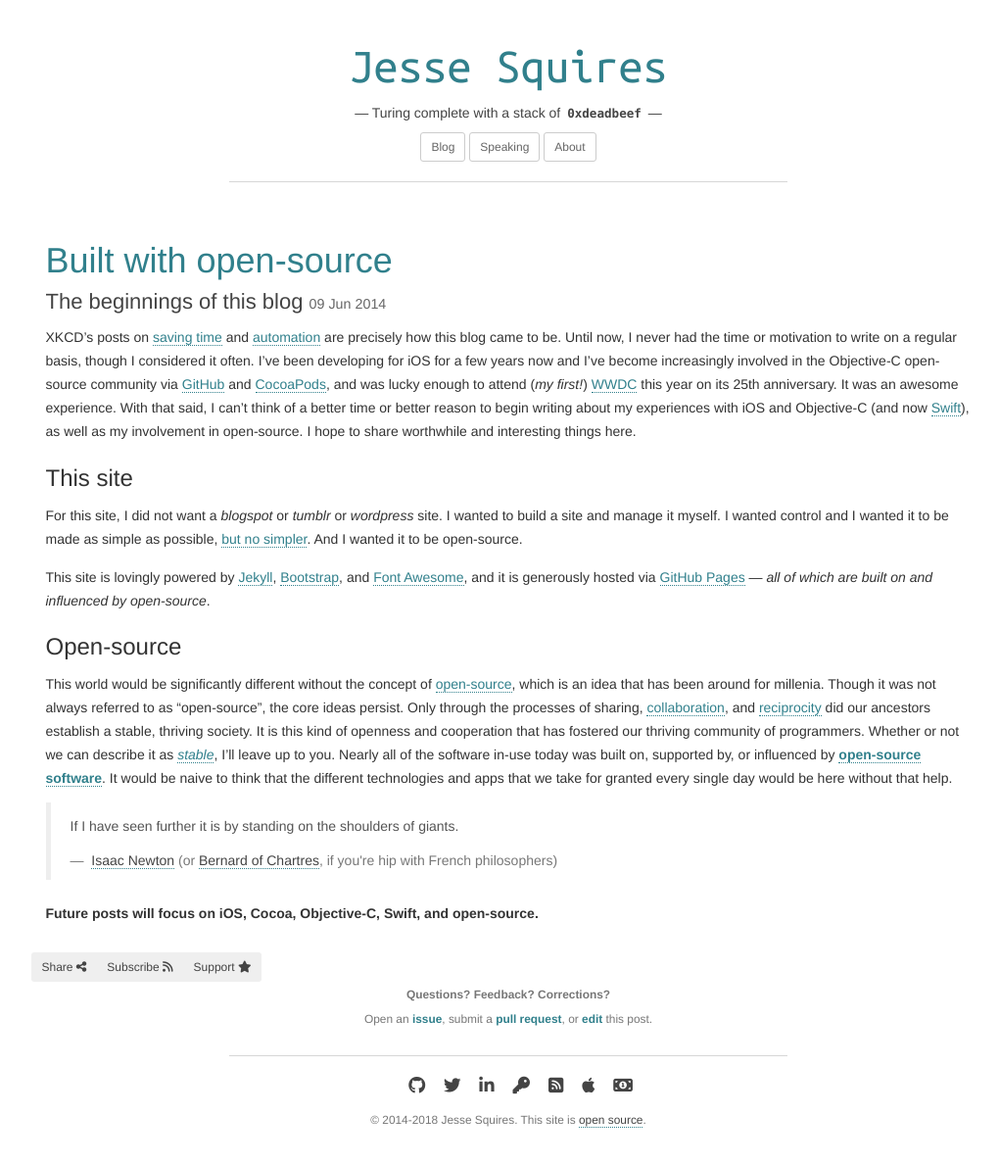
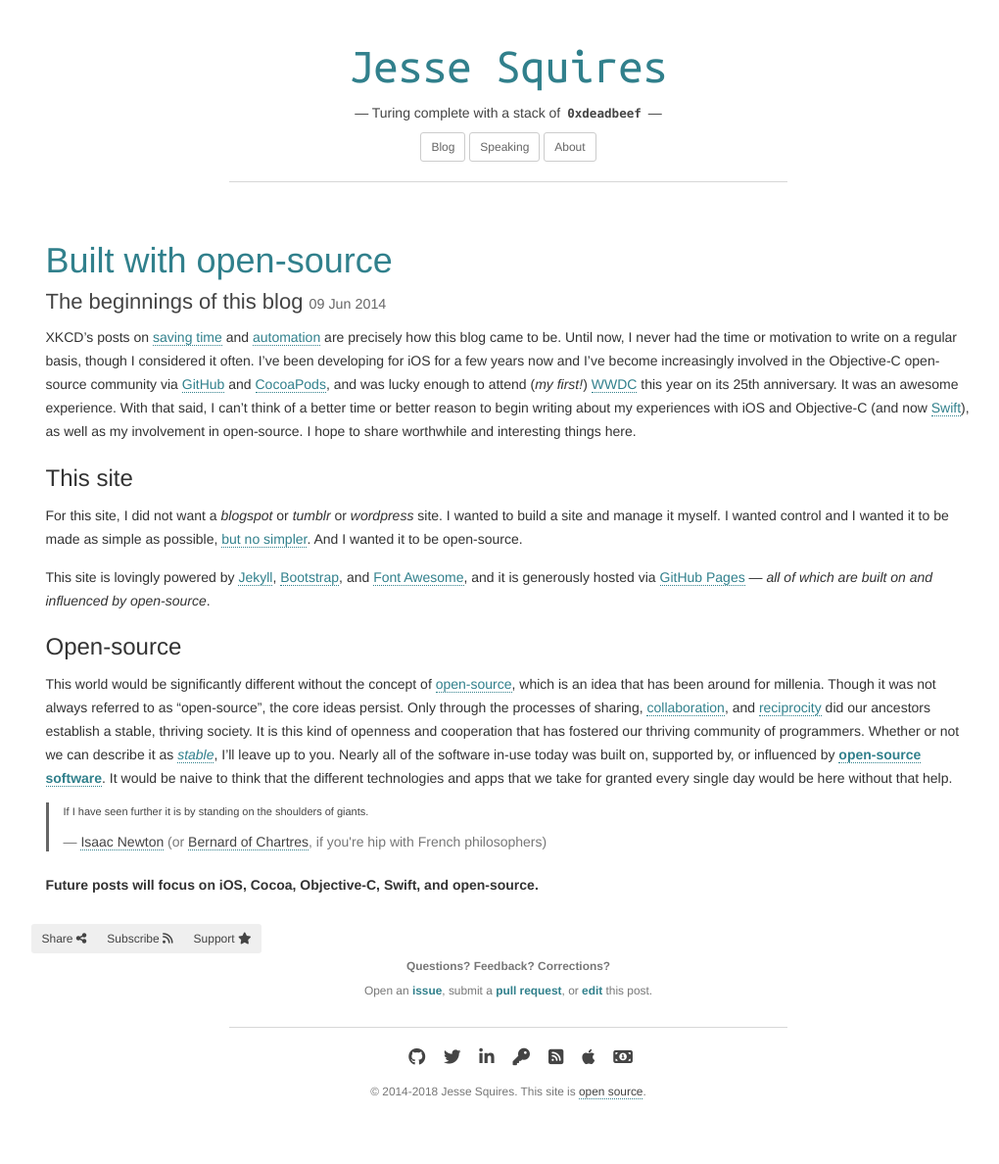
Before and after one commit to jessesquires/jessesquires.com, a Jekyll site: the page built from _posts/2014-06-09-built-with-open-source.md, in a window 1280 px wide. Shown: the whole page at 98% size, without its empty margins (121-1141 px from the left). Built offline with Jekyll 4.4.1, drawn with Linux system fonts in a browser that asks for light colours; nearby versions of some CDN libraries; library files that are not in the unit come from our copies; after the commit the page ends 1159 px from its top, so only the background shows below that.

Commit message:
fix blockquotes

```diff
--- a/_posts/2014-06-09-built-with-open-source.md
+++ b/_posts/2014-06-09-built-with-open-source.md
@@ -18,12 +18,8 @@
 
 This world would be significantly different without the concept of [open-source](http://en.wikipedia.org/wiki/Open_source), which is an idea that has been around for millenia. Though it was not always referred to as "open-source", the core ideas persist. Only through the processes of sharing, [collaboration](http://blogs.sciencemag.org/origins/2009/09/on-the-origin-of-cooperation.html), and [reciprocity](http://www.sciencedaily.com/releases/2013/08/130820094643.htm) did our ancestors establish a stable, thriving society. It is this kind of openness and cooperation that has fostered our thriving community of programmers. Whether or not we can describe it as [*stable*](http://heartbleed.com), I'll leave up to you. Nearly all of the software in-use today was built on, supported by, or influenced by [**open-source software**](http://en.wikipedia.org/wiki/Open-source_software). It would be naive to think that the different technologies and apps that we take for granted every single day would be here without that help.
 
-<blockquote>
-    <p>If I have seen further it is by standing on the shoulders of giants.</p>
-    <footer>
-        <a href="http://en.wikiquote.org/wiki/Isaac_Newton" target="_blank">Isaac Newton</a>
-        (or <a href="http://en.wikipedia.org/wiki/Bernard_of_Chartres" target="_blank">Bernard of Chartres</a>, if you're hip with French philosophers)
-    </footer>
-</blockquote>
+> If I have seen further it is by standing on the shoulders of giants.
+>
+> <footer class="blockquote-footer"><a href="http://en.wikiquote.org/wiki/Isaac_Newton">Isaac Newton</a> (or <a href="http://en.wikipedia.org/wiki/Bernard_of_Chartres">Bernard of Chartres</a>, if you're hip with French philosophers)</footer>
 
 **Future posts will focus on iOS, Cocoa, Objective-C, Swift, and open-source.**
--- a/css/style.css
+++ b/css/style.css
@@ -245,7 +245,14 @@
 }
 
 blockquote {
-   color: #555;
+   color: #444;
+   padding: 0rem 1rem 0rem 1.5rem;
+   border-left: 3px solid #666;
+}
+
+blockquote p {
+   font-size: 1.1rem;
+   line-height: 1.5rem;
 }
 
 .standalone {
```
Also changed, not shown: _posts/2017-09-03-supporting-json-feed.md (+2 -2 lines), _posts/2017-09-24-when-your-app-is-used-in-unexpected-ways.md (+1 -1 lines).
